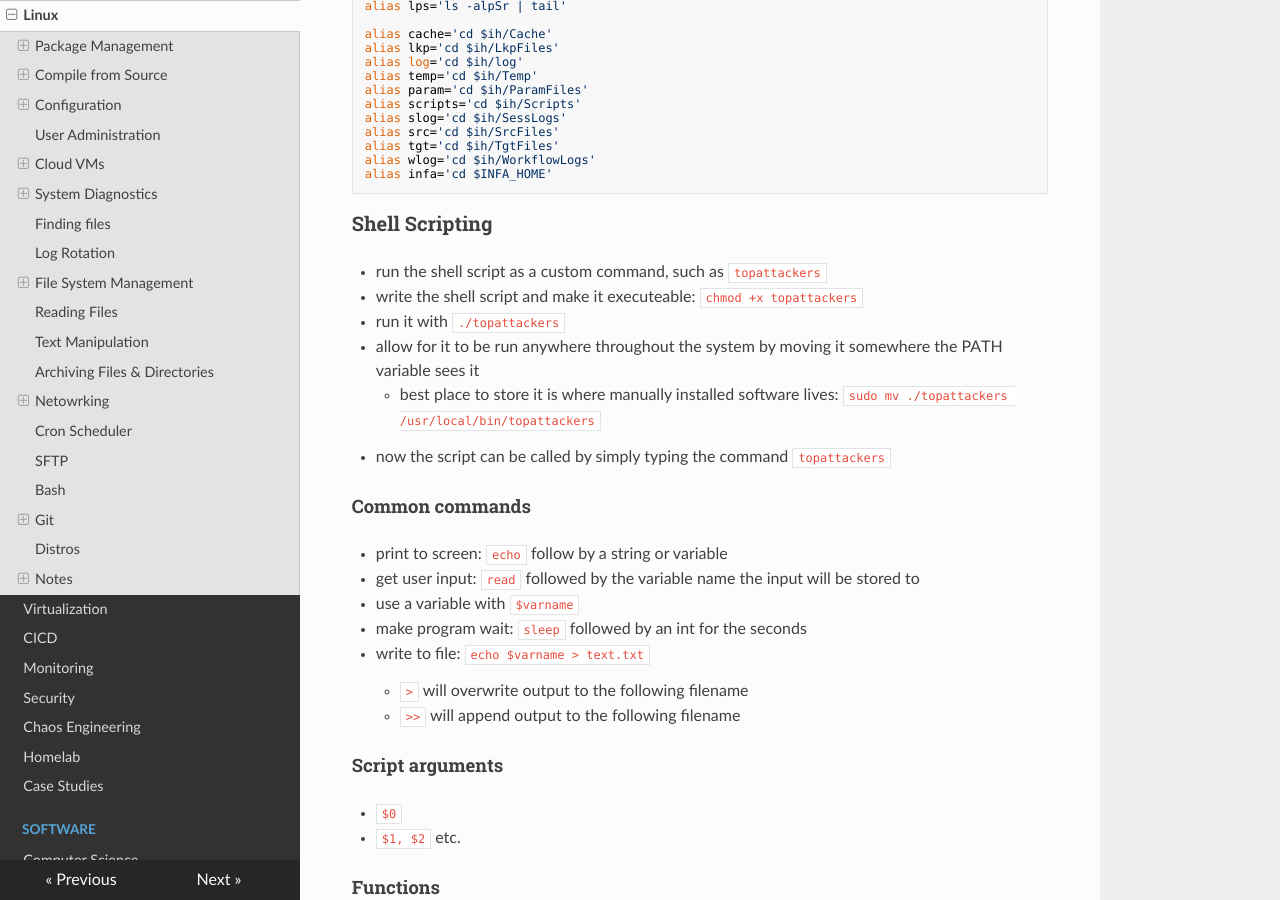
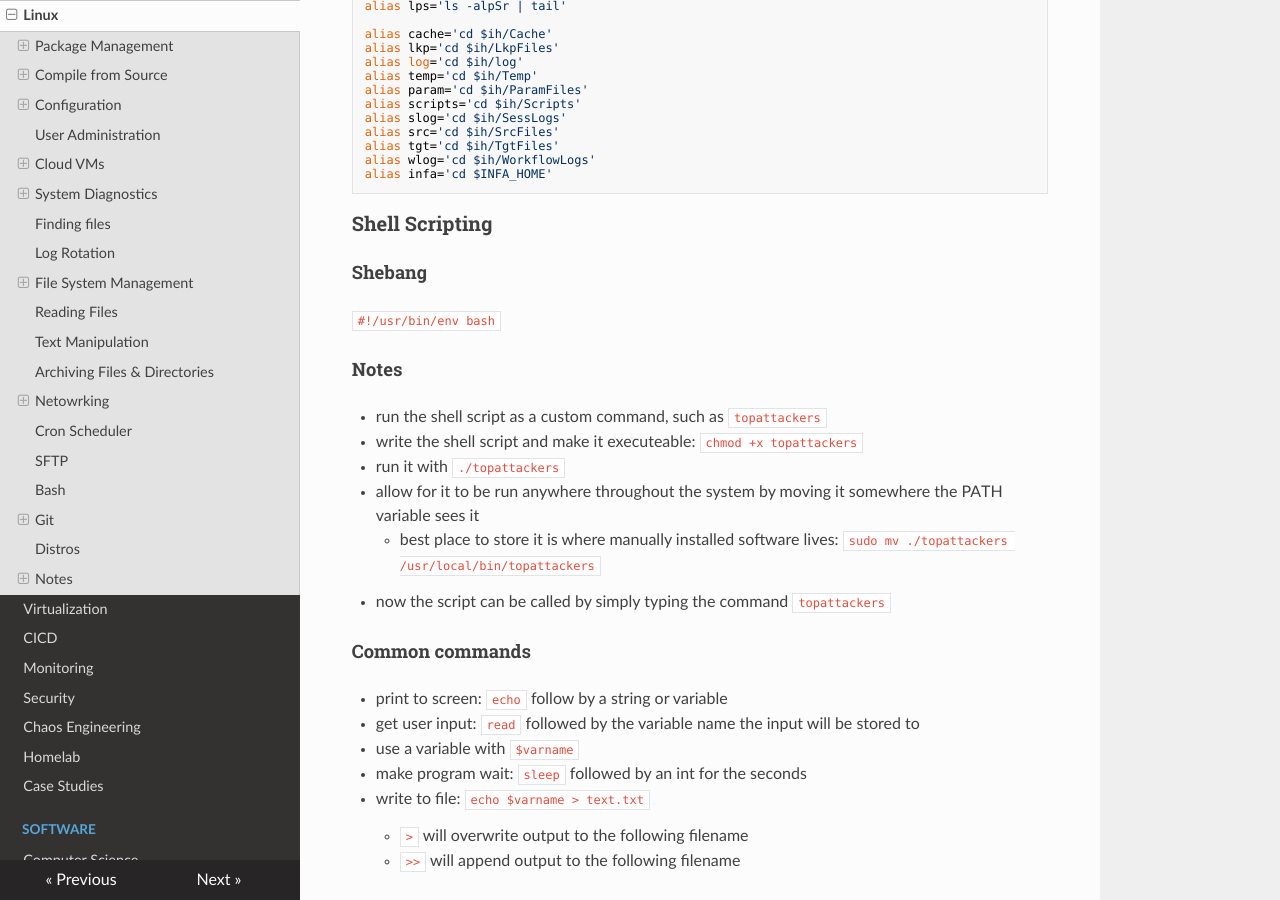
Before and after one commit to tarrott/tarrott.github.io, an MkDocs documentation site: the page built from docs/architecture/linux.md, in a window 1280 px wide and 900 px high, scrolled down 10710 px. Built offline with MkDocs 1.6.1, drawn with Linux system fonts in a browser that asks for light colours; nearby versions of some CDN libraries.

````diff
--- a/docs/architecture/linux.md
+++ b/docs/architecture/linux.md
@@ -371,6 +371,9 @@ alias infa='cd $INFA_HOME'
 ```
 
 ### Shell Scripting
+#### Shebang
+`#!/usr/bin/env bash`
+#### Notes
 - run the shell script as a custom command, such as `topattackers`
 - write the shell script and make it executeable: `chmod +x topattackers`
 - run it with `./topattackers`
````
Also changed, not shown: README.md (+3 -0 lines).
